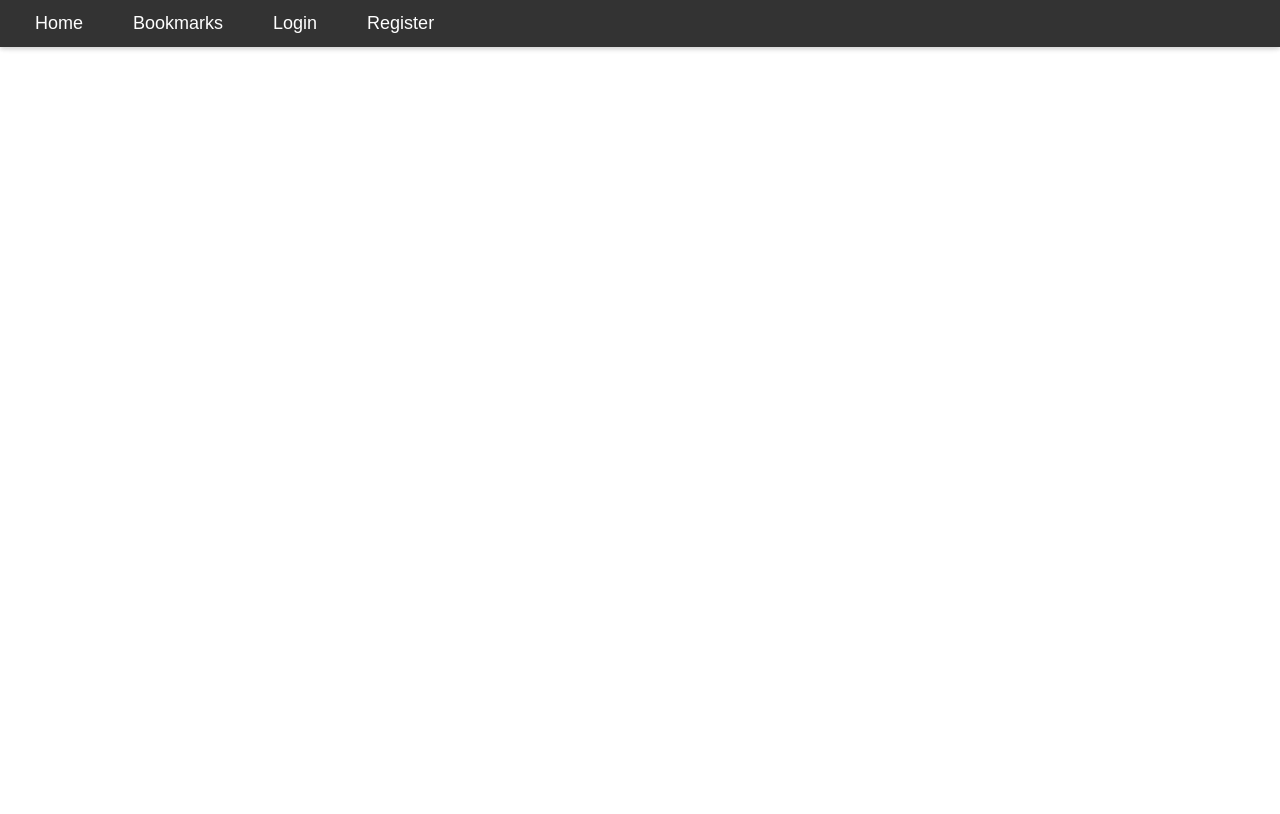
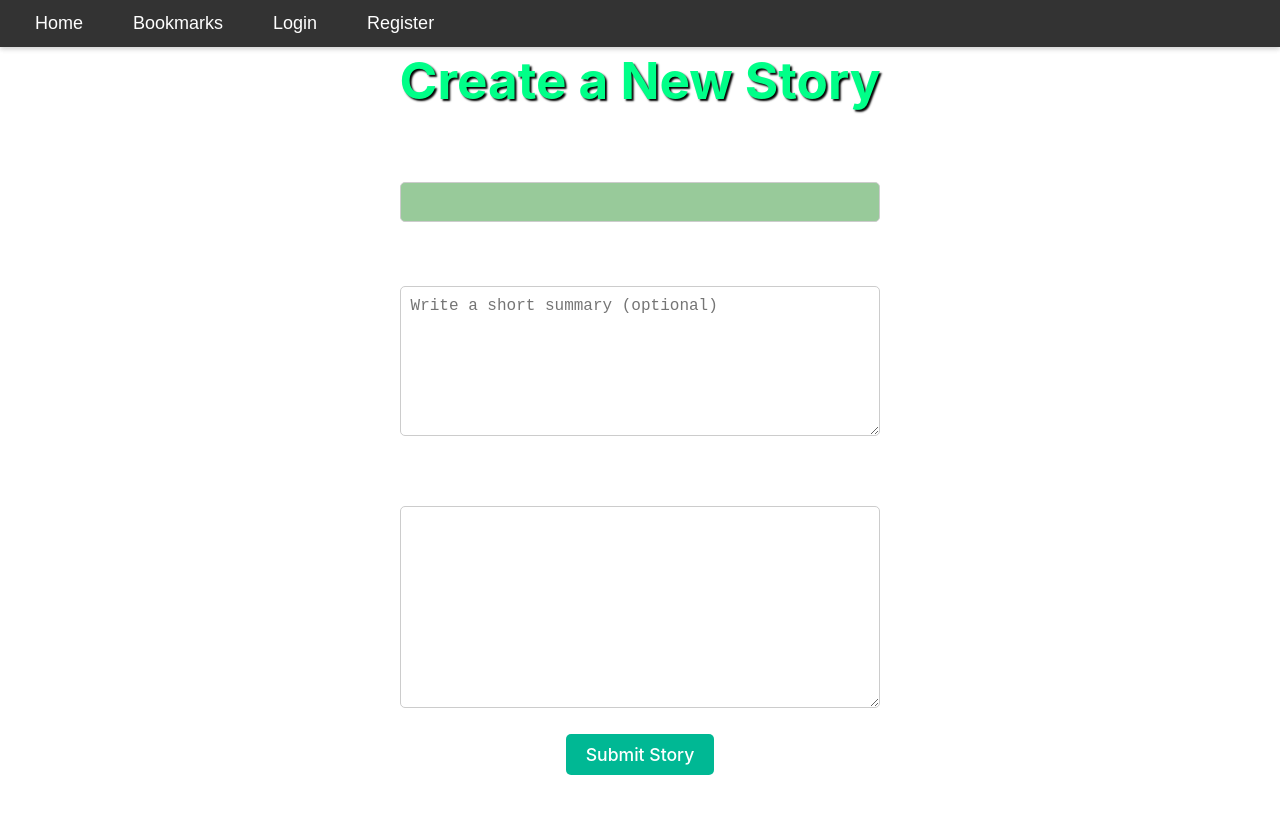
Before and after one commit to margonautix/yarnia.CAPSTONE, a React (Vite) app in the folder yarnia-project/: page /add-story in a window 1280 px wide. Shown: the top 814 px of the page. Built offline with nearby package versions, Linux system fonts and the light colour scheme.

Commit message:
seeing books on profile

```diff
--- a/yarnia-project/src/API/index.js
+++ b/yarnia-project/src/API/index.js
@@ -105,12 +105,19 @@ export async function fetchCommentsForStory(storyId) {
   }
 }
 
+// Modified fetchWithAuth to correctly handle the request body
 export async function fetchWithAuth(url, options = {}) {
   const token = localStorage.getItem("token");
 
   if (!token) {
     throw new Error("User is not authenticated");
   }
+
+  // Ensure the body is properly stringified if it exists
+  const body =
+    options.body && typeof options.body === "object"
+      ? JSON.stringify(options.body)
+      : options.body;
 
   return await fetch(url, {
     ...options,
@@ -119,17 +126,20 @@ export async function fetchWithAuth(url, options = {}) {
       "Content-Type": "application/json",
       Authorization: `Bearer ${token}`, // Add the token to the Authorization header
     },
+    body, // Ensure the request body is passed correctly
   });
 }
 
+// Update story content function
 export const updateStoryContent = async (storyId, content) => {
   try {
-    const response = await fetch(`/api/stories/${storyId}`, {
+    const response = await fetch(`${API_URL}/stories/${storyId}`, {
       method: "PUT", // Or PATCH, depending on your API design
       headers: {
         "Content-Type": "application/json",
+        Authorization: `Bearer ${localStorage.getItem("token")}`, // Include token
       },
-      body: JSON.stringify({ content }),
+      body: JSON.stringify({ content }), // Ensure body is correctly passed
     });
 
     if (!response.ok) {
--- a/yarnia-project/src/App.css
+++ b/yarnia-project/src/App.css
@@ -540,3 +540,46 @@ p {
 p.email {
   color: #cccccc;
 }
+
+.add-story-container {
+  max-width: 600px;
+  margin: 0 auto;
+  padding: 20px;
+}
+
+.add-story-form .form-group {
+  margin-bottom: 20px;
+}
+
+.add-story-form label {
+  display: block;
+  margin-bottom: 8px;
+  font-weight: bold;
+}
+
+.add-story-form input,
+.add-story-form textarea {
+  width: 100%;
+  padding: 10px;
+  font-size: 1rem;
+  border: 1px solid #ccc;
+  border-radius: 5px;
+}
+
+.add-story-form .submit-button {
+  background-color: #00b894;
+  color: white;
+  padding: 10px 20px;
+  border: none;
+  border-radius: 5px;
+  cursor: pointer;
+}
+
+.add-story-form .submit-button:hover {
+  background-color: #019871;
+}
+
+.error-message {
+  color: red;
+  margin-bottom: 20px;
+}
--- a/yarnia-project/src/components/Profile.jsx
+++ b/yarnia-project/src/components/Profile.jsx
@@ -1,4 +1,4 @@
-import { useEffect, useState } from "react";
+import React, { useEffect, useState } from "react";
 import { useNavigate } from "react-router-dom";
 import { fetchWithAuth } from "../API"; // Import the utility function to fetch with auth
 
@@ -49,9 +49,11 @@ const Profile = () => {
         setStories(userStories); // Set stories in state
       } else {
         console.error("Failed to fetch user stories");
+        setError("Failed to load stories.");
       }
     } catch (error) {
       console.error("Error fetching user stories:", error);
+      setError("An error occurred while fetching stories.");
     }
   };
 
@@ -83,11 +85,6 @@ const Profile = () => {
     } catch (error) {
       console.error("Error while updating profile:", error);
     }
-  };
-
-  // Function to navigate to the Add Story page
-  const handleAddStory = () => {
-    navigate("/add-story"); // Navigate to the Add Story page
   };
 
   if (!isAuthenticated) {
@@ -161,12 +158,13 @@ const Profile = () => {
       )}
 
       <h2>Your Stories</h2>
+      {error && <p className="error-message">{error}</p>}
       {stories.length > 0 ? (
         <ul className="story-list">
           {stories.map((story) => (
             <li key={story.id} className="story-item">
               <h3>{story.title}</h3>
-              <p>{story.summary}</p>
+              <p>{story.summary || "No summary available"}</p>
               <a href={`/stories/${story.id}`} className="story-link">
                 Read more
               </a>
@@ -176,11 +174,6 @@ const Profile = () => {
       ) : (
         <p>You haven't written any stories yet.</p>
       )}
-
-      {/* Add Story Button */}
-      <button className="add-story-button" onClick={handleAddStory}>
-        Add New Story
-      </button>
     </div>
   );
 };
--- a/yarnia-project/src/components/addStory.jsx
+++ b/yarnia-project/src/components/addStory.jsx
@@ -1,7 +1,95 @@
-import React from "react";
+import React, { useState } from "react";
+import { useNavigate } from "react-router-dom";
+import { fetchWithAuth } from "../API"; // Assuming this function sends authenticated requests
 
 const AddStory = () => {
-  return <div></div>;
+  const [title, setTitle] = useState(""); // State for story title
+  const [summary, setSummary] = useState(""); // State for story summary
+  const [content, setContent] = useState(""); // State for story content
+  const [error, setError] = useState(null); // State to handle errors
+  const navigate = useNavigate();
+
+  // Function to handle form submission and create a new story
+  const handleSubmit = async (e) => {
+    e.preventDefault(); // Prevent form from submitting the default way
+
+    // Validate input fields
+    if (!title || !content) {
+      setError("Title and content are required.");
+      return;
+    }
+
+    try {
+      // Make a POST request to create a new story
+      const response = await fetchWithAuth(
+        "http://localhost:3000/api/stories", // Assuming this is your API endpoint
+        {
+          method: "POST", // POST for creating a new story
+          body: {
+            title, // Title should not be empty
+            summary, // Optional
+            content, // Content should not be empty
+          },
+        }
+      );
+
+      if (response.ok) {
+        // Redirect the user to the profile or stories page after successful story creation
+        navigate("/profile");
+      } else {
+        const errorData = await response.json();
+        setError(errorData.message || "Failed to create story.");
+      }
+    } catch (error) {
+      console.error("Error creating story:", error);
+      setError("An error occurred while creating the story.");
+    }
+  };
+
+  return (
+    <div className="add-story-container">
+      <h1>Create a New Story</h1>
+      {error && <p className="error-message">{error}</p>}{" "}
+      {/* Show error if exists */}
+      <form onSubmit={handleSubmit} className="add-story-form">
+        <div className="form-group">
+          <label htmlFor="title">Title</label>
+          <input
+            type="text"
+            id="title"
+            value={title}
+            onChange={(e) => setTitle(e.target.value)} // Update title state
+            required
+          />
+        </div>
+
+        <div className="form-group">
+          <label htmlFor="summary">Summary</label>
+          <textarea
+            id="summary"
+            value={summary}
+            onChange={(e) => setSummary(e.target.value)} // Update summary state
+            placeholder="Write a short summary (optional)"
+          />
+        </div>
+
+        <div className="form-group">
+          <label htmlFor="content">Content</label>
+          <textarea
+            id="content"
+            value={content}
+            onChange={(e) => setContent(e.target.value)} // Update content state
+            required
+            rows="10"
+          />
+        </div>
+
+        <button type="submit" className="button submit-button">
+          Submit Story
+        </button>
+      </form>
+    </div>
+  );
 };
 
 export default AddStory;
```
Also changed, not shown: 1 other file (tests, documents, lock files or other folders).
